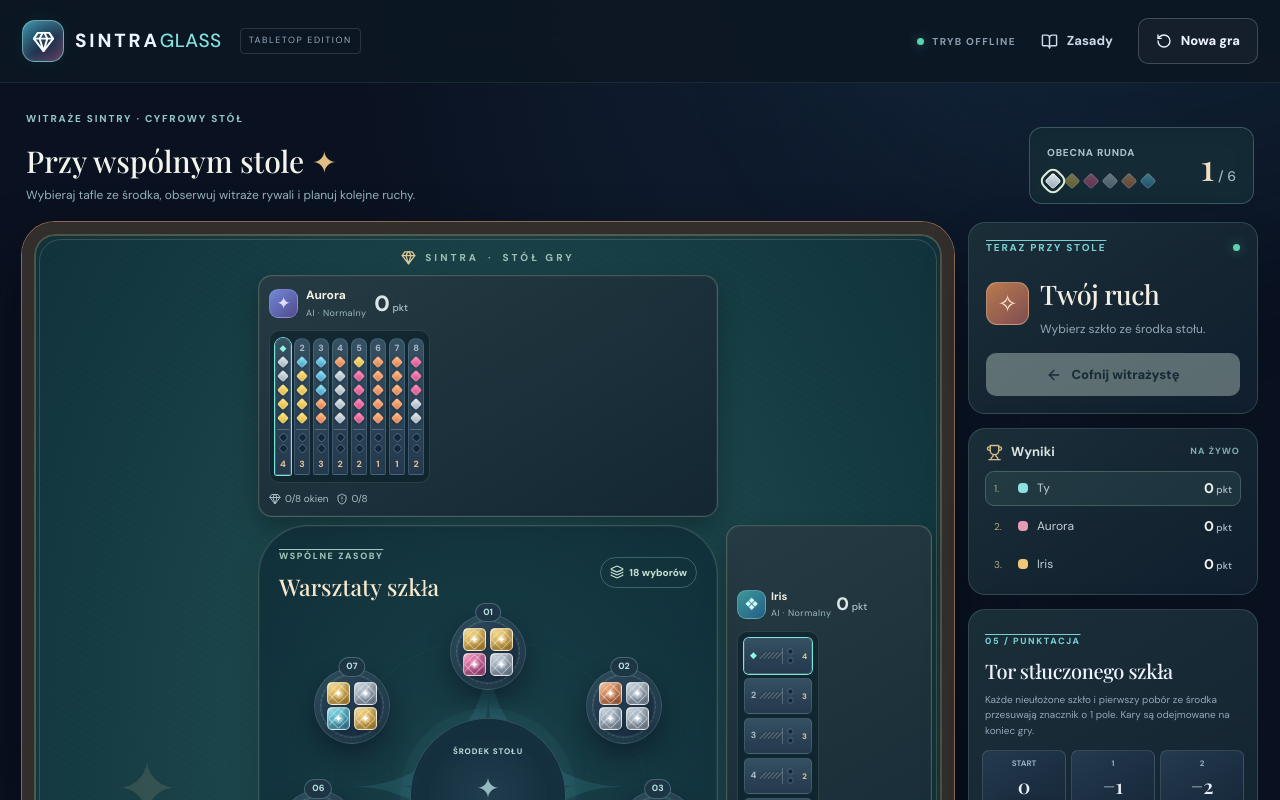
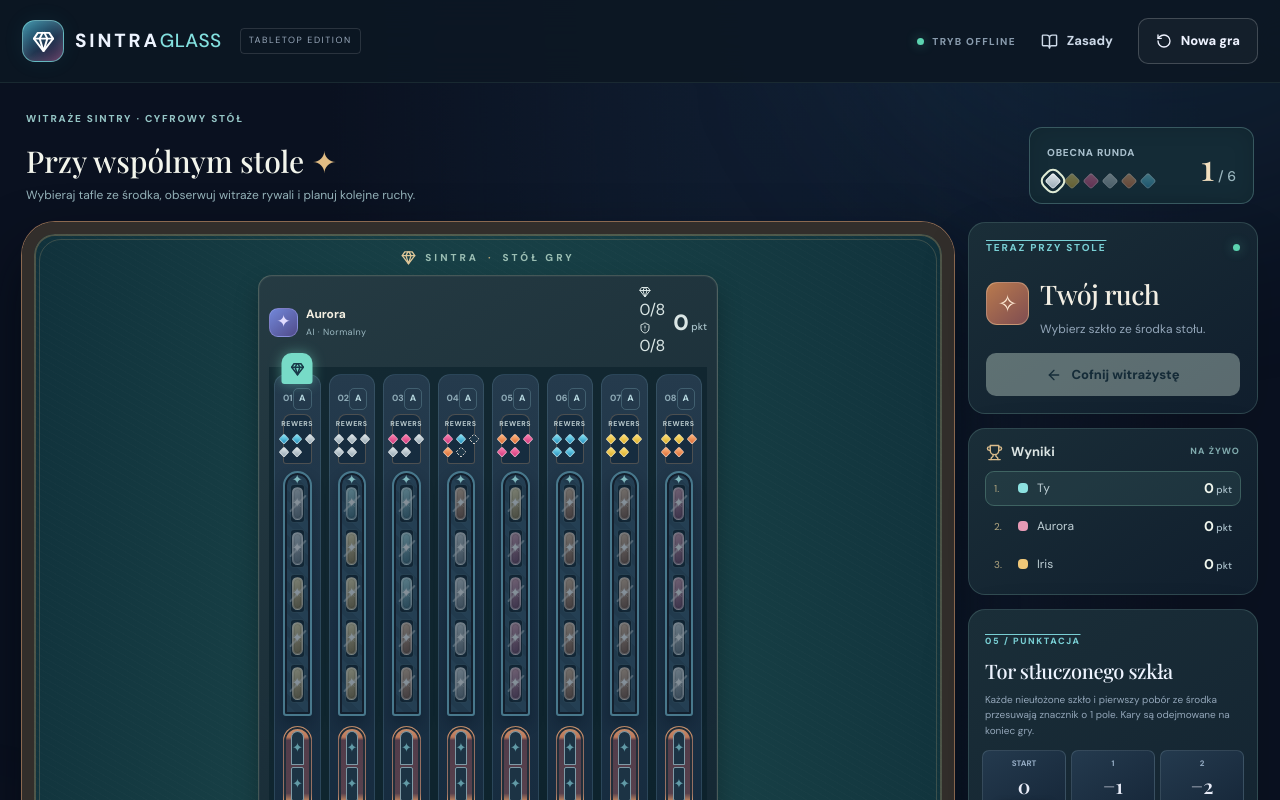
Before and after one commit to jacekmiecznikowski/azul, a React (Vite) app: page / in a window 1280 px wide. Shown: the top 800 px of the page. Built offline with nearby package versions, Linux system fonts and the light colour scheme; a web font is replaced by a local one.

Commit message:
feat: show full AI window boards instead of thumbnails

```diff
--- a/src/components/MatchPanels.tsx
+++ b/src/components/MatchPanels.tsx
@@ -1,6 +1,7 @@
 import { useMemo, useState } from 'react'
 import { Activity, ArrowUpRight, Bot, Check, ChevronDown, ChevronUp, Clock3, Gem, History, ShieldAlert, Users } from 'lucide-react'
-import { BROKEN_TRACK, COLORS, patternFor, WINDOW_POINTS } from '../game/engine'
+import { BROKEN_TRACK, patternFor, WINDOW_POINTS } from '../game/engine'
+import { WindowCard } from './WindowBoard'
 import type { GameEvent, GameState, GlassColor, Player, SlotColor, WindowStrip } from '../game/engine'
 
 const COLOR_NAMES: Record<GlassColor, string> = { rose: 'różowe', citrine: 'żółte', cyan: 'turkusowe', amber: 'pomarańczowe', slate: 'szare' }
@@ -29,15 +30,18 @@ export function TableSeat({ player, index, location, isCurrent, onInspect }: {
   player: Player; index: number; location: 'north' | 'east' | 'west'; isCurrent: boolean; onInspect: () => void
 }) {
   const completed = player.strips.filter(strip => strip.side === 2).length
-  return <button type="button" className={`tabletop-seat tabletop-seat-${location}${isCurrent ? ' tabletop-seat-current' : ''}`} onClick={onInspect} aria-label={`Powiększ planszę gracza ${player.name}, wynik ${player.score} punktów`}>
+  return <section className={`tabletop-seat tabletop-seat-${location}${isCurrent ? ' tabletop-seat-current' : ''}`} aria-label={`Witraże gracza ${player.name}, ${player.score} punktów`}>
     <div className="tabletop-seat-header">
       <span className={`player-avatar avatar-${index}`}>{AVATARS[index]}</span>
       <span className="tabletop-seat-name"><strong>{player.name}</strong><small>{isCurrent ? 'TERAZ GRA' : `AI · ${DIFFICULTY[player.difficulty ?? 'normal']}`}</small></span>
+      <span className="tabletop-seat-meta"><Gem size={12}/>{completed}/8 <ShieldAlert size={12}/>{player.brokenSteps}/8</span>
       <span className="tabletop-seat-score">{player.score}<small> pkt</small></span>
+      <button type="button" className="tabletop-seat-zoom" onClick={onInspect} aria-label={`Powiększ witraże gracza ${player.name}`} title="Powiększ planszę"><ArrowUpRight size={16}/></button>
     </div>
-    <div className="rival-window-board tabletop-seat-windows" aria-hidden="true">{player.strips.map((strip, i) => <StripMini key={i} strip={strip} index={i} glazier={player.glazier} />)}</div>
-    <div className="tabletop-seat-footer"><span><Gem size={12}/> {completed}/8 okien</span><span><ShieldAlert size={12}/> {player.brokenSteps}/8</span><span className="tabletop-seat-zoom">Powiększ <ArrowUpRight size={12}/></span></div>
-  </button>
+    <div className="tabletop-seat-windows window-row" aria-label={`Osiem pełnych kwater gracza ${player.name}`}>
+      {player.strips.map((strip, i) => <WindowCard key={i} strip={strip} index={i} glazier={player.glazier} highlighted={false} active={false} isHumanTurn={false} onClick={() => undefined}/>)}
+    </div>
+  </section>
 }
 
 export function OpponentBoards({ state, inspect, onInspect }: { state: GameState; inspect: number; onInspect: (index: number) => void }) {
```
